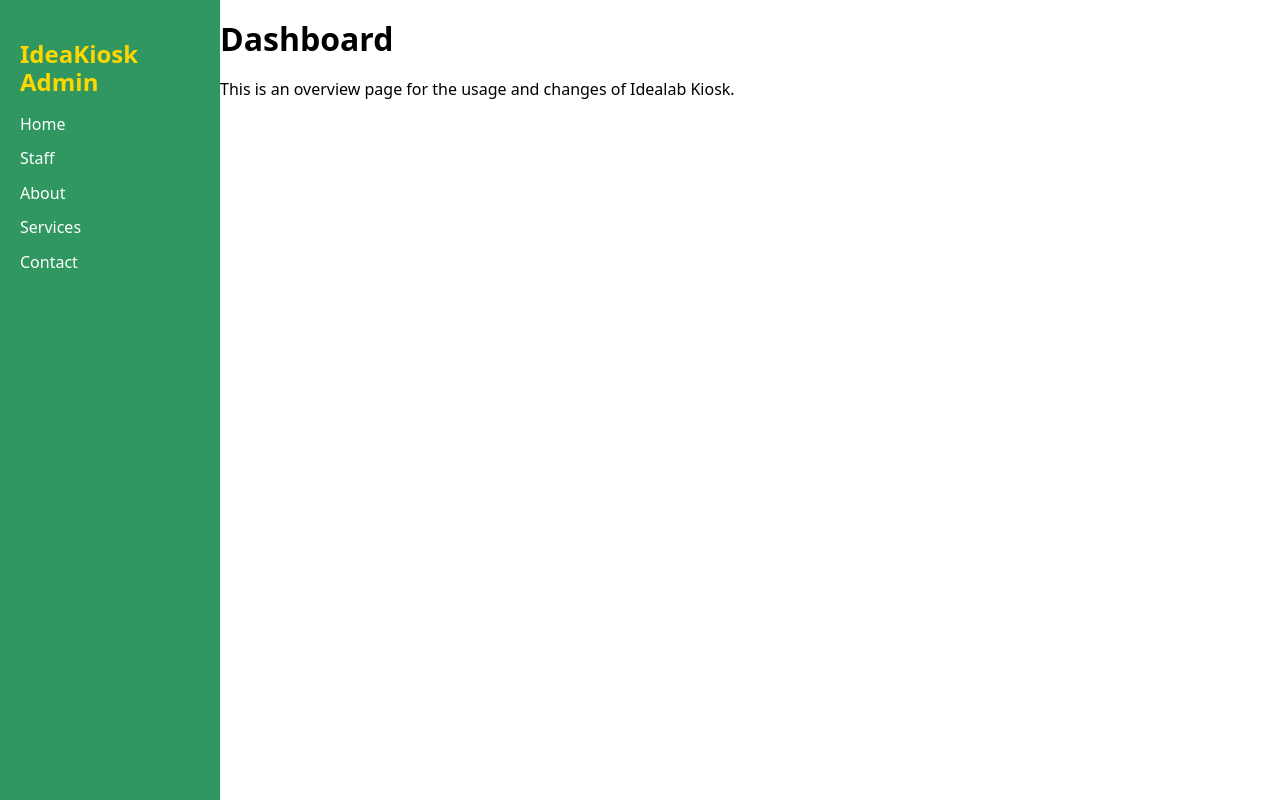
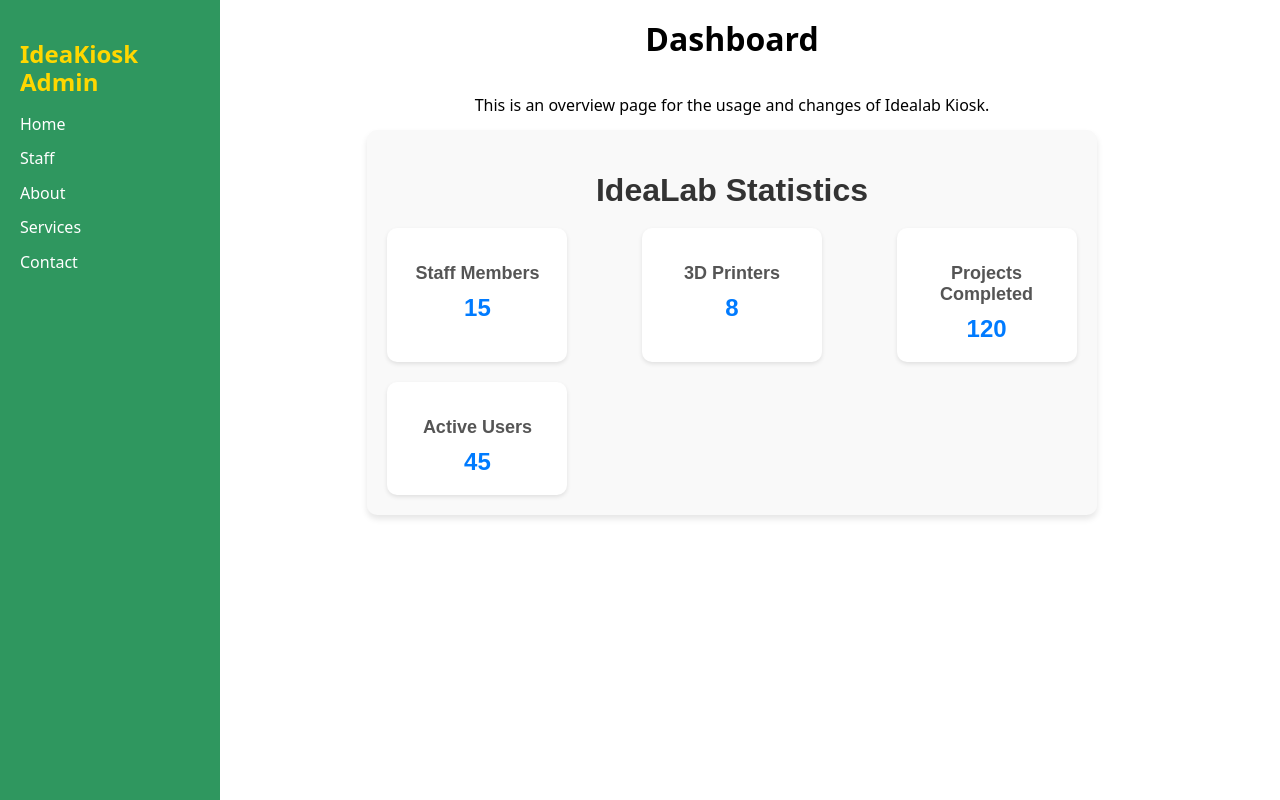
Before and after one commit to akgupta2002D/IdeaLab_Kiosk, a Next.js app: page /admin/dashboard in a window 1280 px wide. Built offline with nearby package versions, Linux system fonts and the light colour scheme.

Commit message:
Add stats to idealab Dashboad

```diff
--- a/app/(pages)/admin/dashboard/page.js
+++ b/app/(pages)/admin/dashboard/page.js
@@ -1,6 +1,6 @@
 // admin/dashboard/page.js
 import GeneralPageLayout from '../../../components/admin/GeneralPageLayout';
-// import "../../../components/admin/styles/AdminPage.css";
+import StatsForIdeaLab from '../../../components/admin/StatsForIdeaLab';
 
 export default function DashboardPage() {
 
@@ -10,7 +10,17 @@ export default function DashboardPage() {
           description: 'This is an overview page for the usage and changes of Idealab Kiosk.'
         },
     ]
+
+    const Stats = {
+      staffCount: 15,
+      printerCount: 8,
+      projectsCompleted: 120,
+      activeUsers: 45,
+    };
+
   return (
-    <GeneralPageLayout pageContent={pageContent}/>
+    <GeneralPageLayout pageContent={pageContent}>
+      <StatsForIdeaLab stats={Stats} />
+    </GeneralPageLayout>
   );
 }
--- a/app/components/admin/GeneralPageLayout.js
+++ b/app/components/admin/GeneralPageLayout.js
@@ -5,6 +5,7 @@ import "./styles/GeneralPageLayout.css";
 export default function GeneralPageLayout({pageContent, children}) {
 
   const {name, description} = pageContent[0]
+
   return (
     <div className="admin-dashboard">
       <Sidebar />
@@ -13,6 +14,7 @@ export default function GeneralPageLayout({pageContent, children}) {
         <p>{description}</p>
         {children}
       </main>
+
     </div>
   );
 }
--- a/app/components/admin/StaffPage.js
+++ /dev/null
@@ -1 +0,0 @@
-import GeneralPageLayout from './GeneralPageLayout';
--- /dev/null
+++ b/app/components/admin/StatsForIdeaLab.js
@@ -0,0 +1,32 @@
+import React from 'react';
+import "./styles/StatsForIdeaLab.css";
+
+// StatsForIdeaLab.js
+
+export default function StatsForIdeaLab({ stats }) {
+    const { staffCount, printerCount, projectsCompleted, activeUsers } = stats;
+
+    return (
+        <div className="stats-idea-lab">
+            <h1>IdeaLab Statistics</h1>
+            <div className="stats-grid">
+                <div className="stat-item">
+                    <h2>Staff Members</h2>
+                    <p>{staffCount}</p>
+                </div>
+                <div className="stat-item">
+                    <h2>3D Printers</h2>
+                    <p>{printerCount}</p>
+                </div>
+                <div className="stat-item">
+                    <h2>Projects Completed</h2>
+                    <p>{projectsCompleted}</p>
+                </div>
+                <div className="stat-item">
+                    <h2>Active Users</h2>
+                    <p>{activeUsers}</p>
+                </div>
+            </div>
+        </div>
+    );
+}
--- a/app/components/admin/styles/GeneralPageLayout.css
+++ b/app/components/admin/styles/GeneralPageLayout.css
@@ -1,3 +1,10 @@
+
 .admin-dashboard{
+    display: flex;;
+}
+.dashboard-content{
     display: flex;
+    width: 80vw;
+    flex-direction: column;
+    align-items: center ;
 }
--- /dev/null
+++ b/app/components/admin/styles/StatsForIdeaLab.css
@@ -0,0 +1,54 @@
+/* StatsForIdeaLab.css */
+
+.stats-idea-lab {
+    font-family: Arial, sans-serif;
+    padding: 20px;
+    background-color: #f9f9f9;
+    border-radius: 10px;
+    box-shadow: 0 4px 6px rgba(0, 0, 0, 0.1);
+    max-width: 800px;
+    margin: 0 auto;
+}
+
+.stats-idea-lab h1 {
+    text-align: center;
+    color: #333;
+    margin-bottom: 20px;
+}
+
+.stats-grid {
+    display: flex;
+    flex-wrap: wrap;
+    gap: 20px;
+    justify-content: space-between;
+}
+
+.stat-item {
+    background-color: #ffffff;
+    border-radius: 10px;
+    padding: 20px;
+    text-align: center;
+    box-shadow: 0 2px 4px rgba(0, 0, 0, 0.1);
+    transition: transform 0.2s ease, box-shadow 0.2s ease;
+    flex: 1 1 calc(200px - 20px); /* Adjusts width while respecting parent's width */
+    max-width: calc(200px - 20px);
+    box-sizing: border-box;
+}
+
+.stat-item:hover {
+    transform: translateY(-5px);
+    box-shadow: 0 4px 8px rgba(0, 0, 0, 0.2);
+}
+
+.stat-item h2 {
+    font-size: 18px;
+    color: #555;
+    margin-bottom: 10px;
+}
+
+.stat-item p {
+    font-size: 24px;
+    font-weight: bold;
+    color: #007BFF;
+    margin: 0;
+}
```
Also changed, not shown: app/components/admin/CardsForStats.js (deleted).
